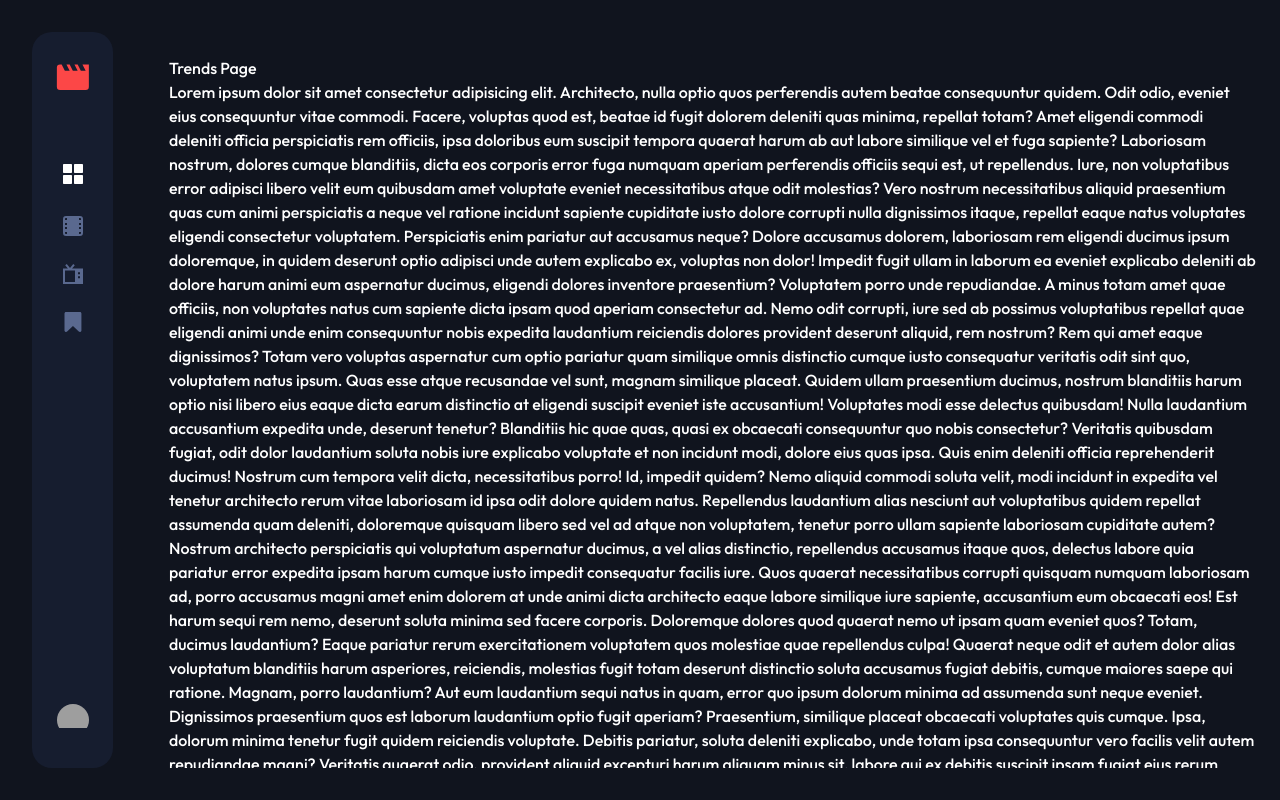
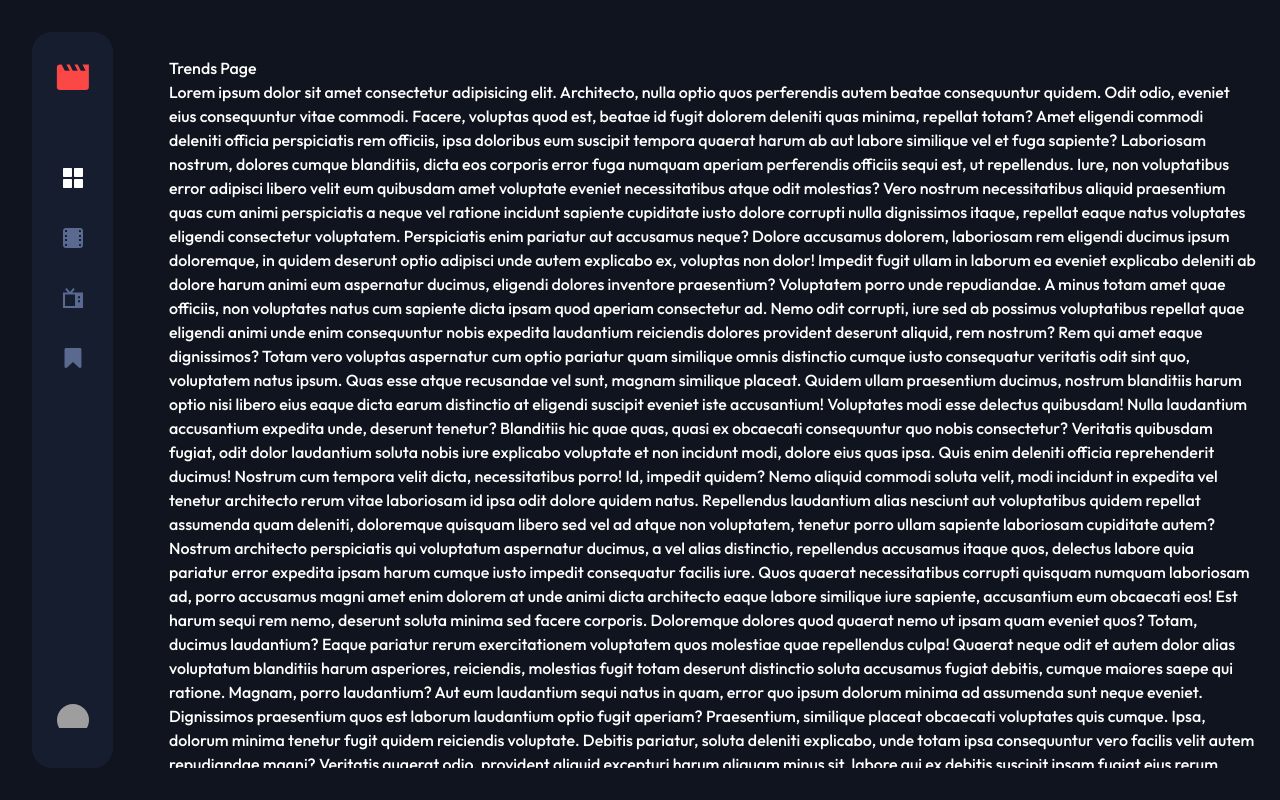
Before and after one commit to Ex-Zy/entertainment, a Vue app: page / in a window 1280 px wide. Built offline with nearby package versions, Linux system fonts and the light colour scheme; data requests are answered from the project's data file; grey boxes are pictures that could not be loaded.

Commit message:
move classes from NavigationBar to MenuItem

```diff
--- a/src/components/navigation/NavigationBar.vue
+++ b/src/components/navigation/NavigationBar.vue
@@ -7,30 +7,10 @@ import TheLogo from "./TheLogo.vue";
 <template>
   <TheLogo />
   <MenuList>
-    <MenuItem
-      iconName="nav-home"
-      :iconClasses="['w-4 h-4 md:w-5 md:h-5']"
-      class="p-3 md:p-4 lg:p-5'"
-      to="/"
-    />
-    <MenuItem
-      iconName="nav-movies"
-      :iconClasses="['w-4 h-4 md:w-5 md:h-5']"
-      class="p-3 md:p-4 lg:p-5'"
-      to="/movies"
-    />
-    <MenuItem
-      iconName="nav-tv-series"
-      :iconClasses="['w-4 h-4 md:w-5 md:h-5']"
-      class="p-3 lg:p-5'"
-      to="/series"
-    />
-    <MenuItem
-      iconName="nav-bookmark"
-      :iconClasses="['w-4 h-4 md:w-5 md:h-5']"
-      class="p-3 md:p-4 lg:p-5'"
-      to="/bookmarks"
-    />
+    <MenuItem iconName="nav-home" to="/" />
+    <MenuItem iconName="nav-movies" to="/movies" />
+    <MenuItem iconName="nav-tv-series" to="/series" />
+    <MenuItem iconName="nav-bookmark" to="/bookmarks" />
   </MenuList>
   <TheUser />
 </template>
--- a/src/components/navigation/menu/MenuItem.vue
+++ b/src/components/navigation/menu/MenuItem.vue
@@ -4,8 +4,6 @@ import SvgIcon from "../../SvgIcon.vue";
 defineProps<{
   iconName: string;
   to: string;
-  svgClasses?: string[] | string;
-  iconClasses?: string[] | string;
 }>();
 </script>
 
@@ -13,12 +11,12 @@ defineProps<{
   <RouterLink
     :to="to"
     active-class="fill-white"
-    class="fill-blue-light hover:fill-white transition duration-0 hover:duration-150"
+    class="p-3 md:p-4 lg:p-5 fill-blue-light hover:fill-white transition duration-0 hover:duration-150"
   >
     <SvgIcon
       :name="iconName"
       :svgClasses="svgClasses"
-      :iconClasses="iconClasses"
+      :iconClasses="['w-4 h-4 md:w-5 md:h-5']"
     />
   </RouterLink>
 </template>
```
